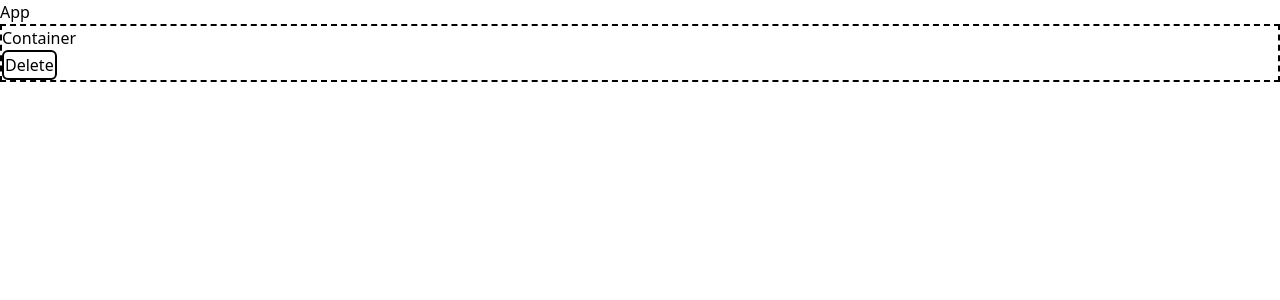
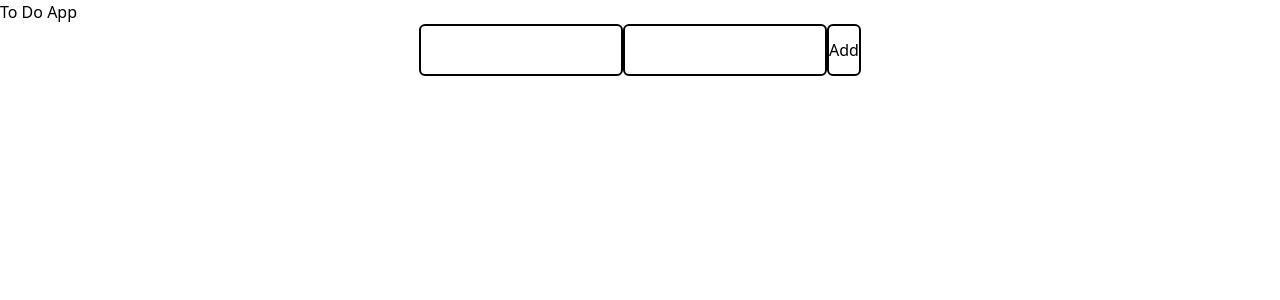
Before and after one commit to seanmartinstudio/to-do-app, a React (Create React App) app: page / in a window 1280 px wide. Shown: the top 300 px of the page. Built offline with nearby package versions, Linux system fonts and the light colour scheme.

Commit message:
Grabbed value from ToDo and Category

```diff
--- /dev/null
+++ b/src/Components/AddToDo.jsx
@@ -0,0 +1,38 @@
+import React from 'react'
+import { useState } from 'react'
+
+
+const AddToDo = () => {
+
+const [toDo, setToDo] = useState("")
+const [category, setCategory] = useState("")
+
+const handleToDo = (event) => {
+    event.preventDefault()
+    setToDo(event.target.value)
+    // console.log("To Do =>", toDo)
+}
+
+const handleCategory = (event) => {
+    setCategory(event.target.value)
+    // console.log("Category =>", category)
+}
+
+const handleSubmit = (event) => {
+    event.preventDefault()
+    console.log(toDo)
+    console.log(category)
+}
+
+  return (
+    <div>
+        <form onSubmit={handleSubmit} className="flex justify-center">
+            <textarea onChange={handleToDo} value={toDo} type='text' className="resize-none rounded-md border-solid border-2 border-black" ></textarea>
+            <textarea onChange={handleCategory} type='text'className="resize-none rounded-md border-solid border-2 border-black" ></textarea>
+            <button type='submit' class="border-solid border-2 border-black rounded-md">Add</button>
+        </form>
+    </div>
+  )
+}
+
+export default AddToDo
--- a/src/Components/App.jsx
+++ b/src/Components/App.jsx
@@ -1,11 +1,12 @@
 import React from 'react'
-import Container from './Container'
+import AddToDo from './AddToDo'
+
 
 const App = () => {
   return (
     <div>
-        <h1>App</h1>
-        <Container></Container>
+        <h1>To Do App</h1>
+        <AddToDo></AddToDo>
     </div>
   )
 }
--- a/src/Components/Category.jsx
+++ /dev/null
@@ -1,9 +0,0 @@
-import React from 'react'
-
-const Category = () => {
-  return (
-    <div>Category</div>
-  )
-}
-
-export default Category
--- a/src/Components/CompleteButton.jsx
+++ /dev/null
@@ -1,9 +0,0 @@
-import React from 'react'
-
-const CompleteButton = () => {
-  return (
-    <div>CompleteButton</div>
-  )
-}
-
-export default CompleteButton
--- a/src/Components/Container.jsx
+++ /dev/null
@@ -1,13 +0,0 @@
-import React from 'react'
-import DeleteButton from './DeleteButton'
-
-const Container = () => {
-  return (
-    <div class="w-full h-full border-dashed border-black border-2">
-        <h1>Container</h1>
-        <DeleteButton></DeleteButton>
-    </div>
-  )
-}
-
-export default Container
--- /dev/null
+++ b/src/Components/ShelfComponents/Category.jsx
@@ -0,0 +1,10 @@
+import React from 'react'
+
+const Category = () => {
+  return (
+    <textarea class="resize-none rounded-md border-solid border-2 border-black px-px py-px" >
+    </textarea>
+  )
+}
+
+export default Category
--- /dev/null
+++ b/src/Components/ShelfComponents/CompleteButton.jsx
@@ -0,0 +1,11 @@
+import React from 'react'
+
+const CompleteButton = () => {
+  return (
+    <div>
+      <input type={"checkbox"} class="border-solid border-2 border-black rounded-md "></input>
+    </div>
+  )
+}
+
+export default CompleteButton
--- /dev/null
+++ b/src/Components/ShelfComponents/Container.jsx
@@ -0,0 +1,14 @@
+import React from 'react'
+import DeleteButton from './DeleteButton'
+import ToDo from './ToDo'
+import Category from './Category'
+import CompleteButton from './CompleteButton'
+
+const Container = () => {
+  return (
+    <div class="flex place-items-center items-center border-dashed border-black border-2">
+    </div>
+  )
+}
+
+export default Container
--- /dev/null
+++ b/src/Components/ShelfComponents/ToDo.jsx
@@ -0,0 +1,14 @@
+import React from 'react'
+
+const ToDo = () => {
+  return (
+
+
+    <textarea class="resize-none rounded-md border-solid border-2 border-black px-px py-px" >
+    </textarea>
+
+
+  )
+}
+
+export default ToDo
--- a/src/Components/ToDo.jsx
+++ /dev/null
@@ -1,9 +0,0 @@
-import React from 'react'
-
-const ToDo = () => {
-  return (
-    <div>ToDo</div>
-  )
-}
-
-export default ToDo
```
Also changed, not shown: src/Components/ShelfComponents/DeleteButton.jsx (renamed from src/Components/DeleteButton.jsx).
